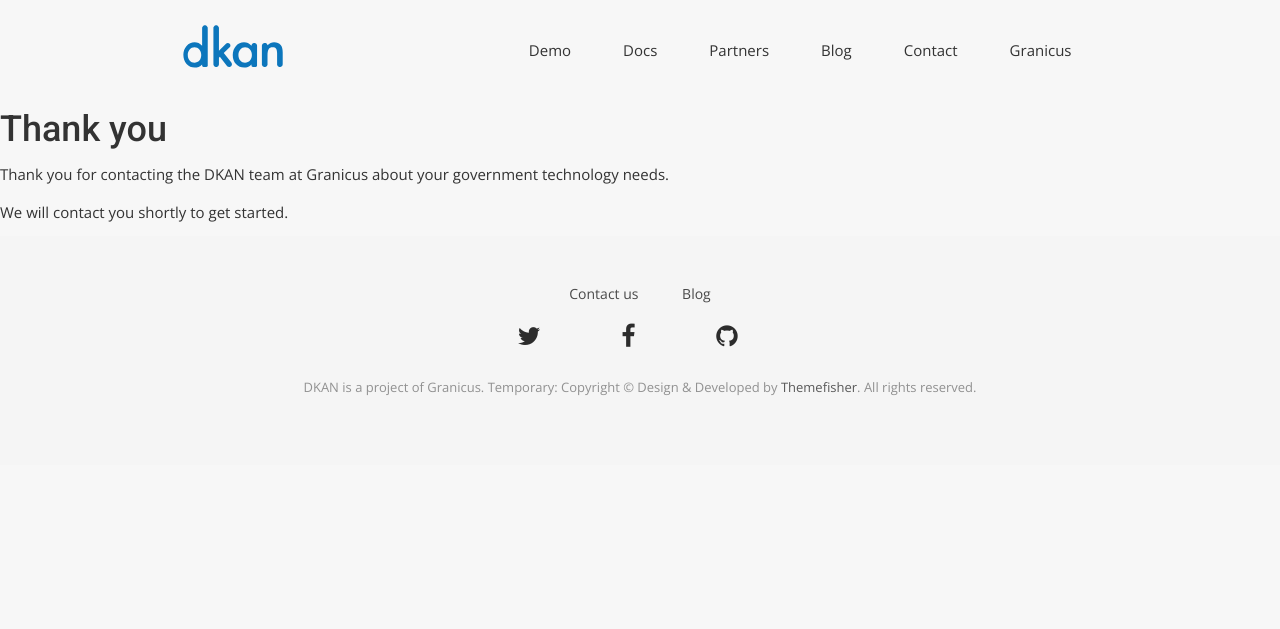
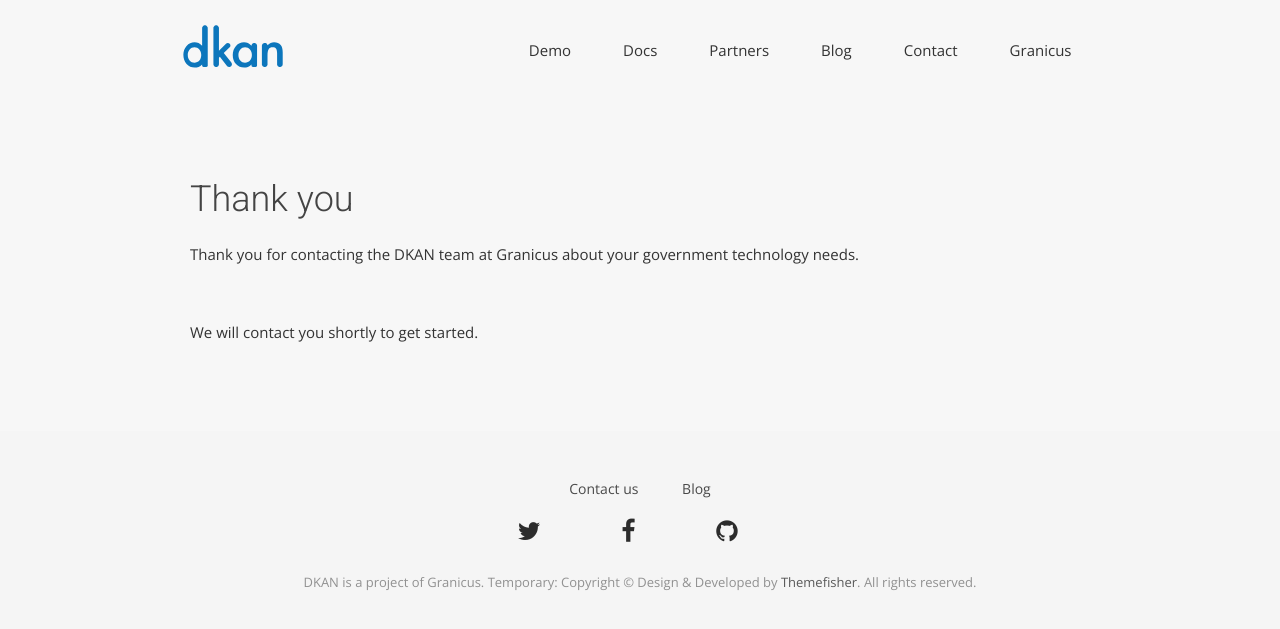
Before and after one commit to GetDKAN/GetDKAN.com, a Jekyll site: the page built from thank-you.html, in a window 1280 px wide. Shown: the top 629 px of the page. Built offline with Jekyll 4.4.1, drawn with Linux system fonts in a browser that asks for light colours; nearby versions of some CDN libraries; some web fonts are replaced.

Commit message:
Update thank-you.html

```diff
--- a/thank-you.html
+++ b/thank-you.html
@@ -3,6 +3,9 @@
 title: Thank you
 permalink: /thank-you/
 ---
+<section id="contact-form">
+  <div class="container">
+    <div class="row">
       <h1>Thank you</h1>
       <p>
       Thank you for contacting the DKAN team at Granicus about your government technology needs.
@@ -10,3 +13,6 @@
       <p>
       We will contact you shortly to get started.
       </p>
+    </div>
+  </div>
+</section>
```
Lines whose indentation alone changed are shown as unchanged.
